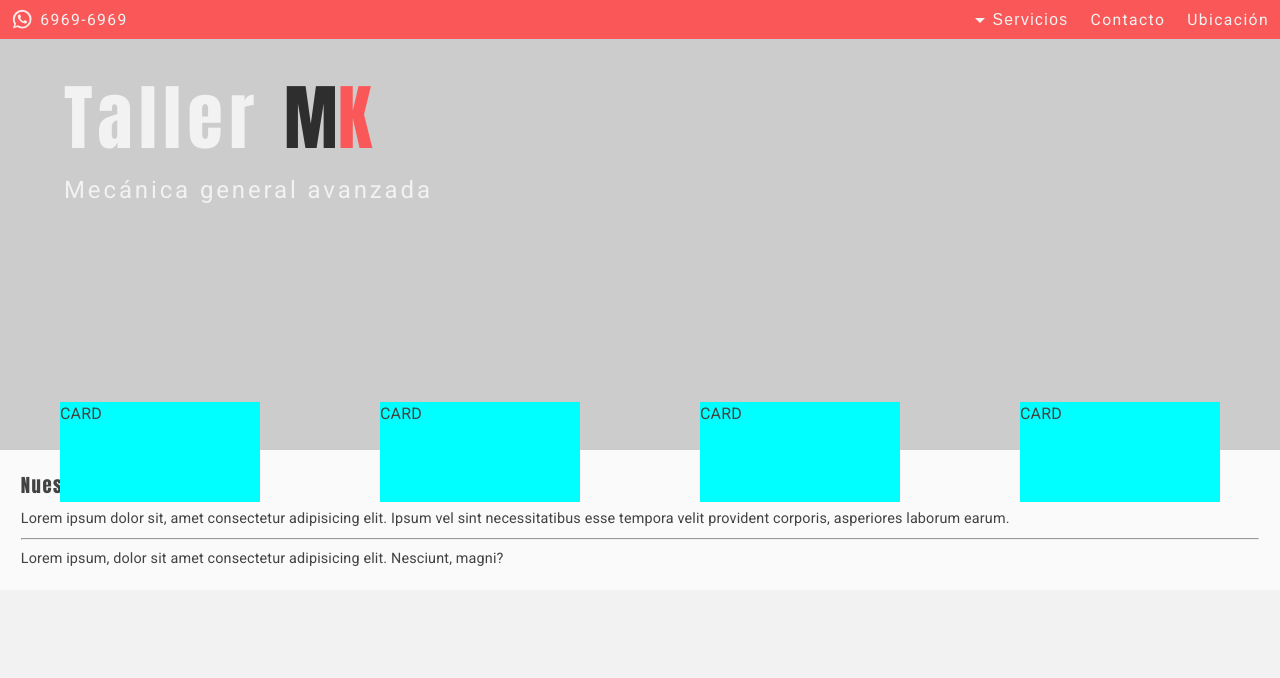
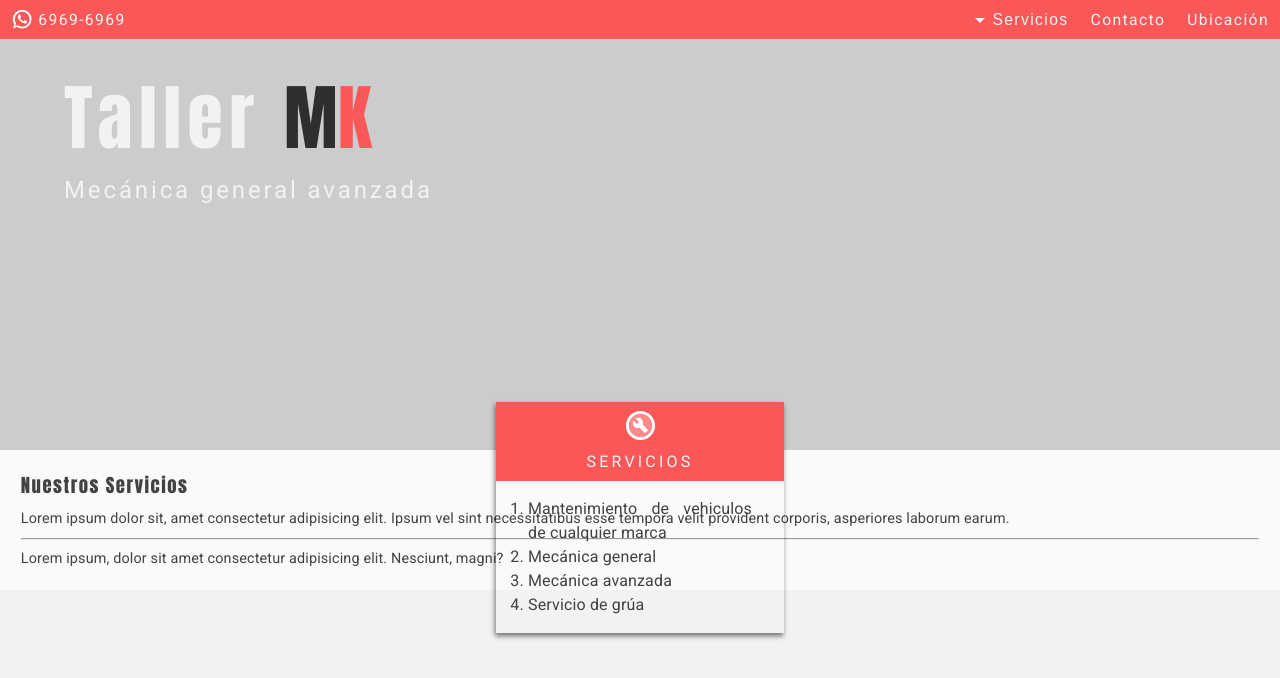
Before and after one commit to AbdielP/mk-webpage, a React (Vite) app: page / in a window 1280 px wide. Shown: the top 678 px of the page. Built offline with nearby package versions, Linux system fonts and the light colour scheme.

Commit message:
trabajando en estilos varios y Cards

```diff
--- a/src/components/Cards.jsx
+++ b/src/components/Cards.jsx
@@ -1,12 +1,24 @@
 import '../styles/cards.css'
+import BuildCircleTwoToneIcon from '@mui/icons-material/BuildCircleTwoTone';
 
 export default function Cards() {
   return (
     <div className='container__cards'>
-        <div className='card'>CARD</div>
-        <div className='card'>CARD</div>
-        <div className='card'>CARD</div>
-        <div className='card'>CARD</div>
+      <div className='card'>
+        <div className="card__header">
+          <BuildCircleTwoToneIcon fontSize="large" sx={{ color: 'white'}} />
+          <p className='card__p'>SERVICIOS</p>
+        </div>
+        <div className='card__container'>
+          <ol className='ol__servicios'>
+            <li>Mantenimiento de vehiculos de cualquier marca</li>
+            <li>Mecánica general</li>
+            <li>Mecánica avanzada</li>
+            <li>Servicio de grúa</li>
+          </ol>
+          {/* Botón */}
+        </div>
+      </div>
     </div>
   )
 }
--- a/src/components/Header/Navbar.jsx
+++ b/src/components/Header/Navbar.jsx
@@ -7,7 +7,7 @@ export default function Navbar() {
   return (
     <nav className='navbar'>
       <div className='div__whatsapp'>
-        <WhatsAppIcon fontSize="inherit" className='whatsappicon'></WhatsAppIcon>
+        <WhatsAppIcon fontSize="inherit" sx={{color: 'white'}}></WhatsAppIcon>
         <a className='a__whatsapp' href="">6969-6969</a>
       </div>
       <div className='div__menu'>
--- a/src/index.css
+++ b/src/index.css
@@ -17,7 +17,6 @@
 
   --background-color: #F2F2F2;
   --background-color2: #FAFAFA;
-  /* --background-color3: #FFF; */
 }
 
 
--- a/src/styles/cards.css
+++ b/src/styles/cards.css
@@ -3,22 +3,45 @@
     flex-direction: column;
     justify-content: space-around;
     width: 100%;
-    /* background-color: rebeccapurple; */
 }
 
 .card {
-    width: 200px;
-    height: 100px;
-    background-color: aqua;
+    width: 100%;
+    box-shadow: -1px 3px 5px 0px rgba(0, 0, 0, 0.54);
+    -webkit-box-shadow: -1px 3px 5px 0px rgba(0, 0, 0, 0.54);
+    -moz-box-shadow: -1px 3px 5px 0px rgba(0, 0, 0, 0.54);
+}
+
+.card__header {
+    background-color: var(--color-red-mk);
+    color: var(--background-color);
+    text-align: center;
+    letter-spacing: .2em;
+    padding: .4em;
+}
+
+.card__container {
+    /* padding: 1em 2em; */
+    /* margin-left: 2.5em; */
+    /* margin-top: 1em; */
+    text-align: justify;
+    margin: 1em 2em 1em;
 }
 
 @media (min-width: 900px) {
     .container__cards {
         position: absolute;
         flex-direction: row;
-        flex-wrap: nowrap;
         top: -3em;
         left: 0;
+        right: 0;
+        margin-left: auto;
+        margin-right: auto;
+        width: 90%;
         /* padding: 1em; */
     }
+
+    .card {
+        width: 25%;
+    }
 }
--- a/src/styles/navbar.css
+++ b/src/styles/navbar.css
@@ -20,17 +20,16 @@
     font-size: .7em;
 }
 
+.a__whatsapp {
+    margin-left: .3em;
+}
+
 .a__menu, .dropbtn {
     padding: .5em .7em;
 }
 
 .div__whatsapp {
    margin-left: .5em;
-}
-
-.whatsappicon {
-    filter: invert(100%) sepia(0%) saturate(0%) hue-rotate(73deg) brightness(103%) contrast(101%);
-    margin-right: .3em;
 }
 
 /* DROPDOWN */
```
